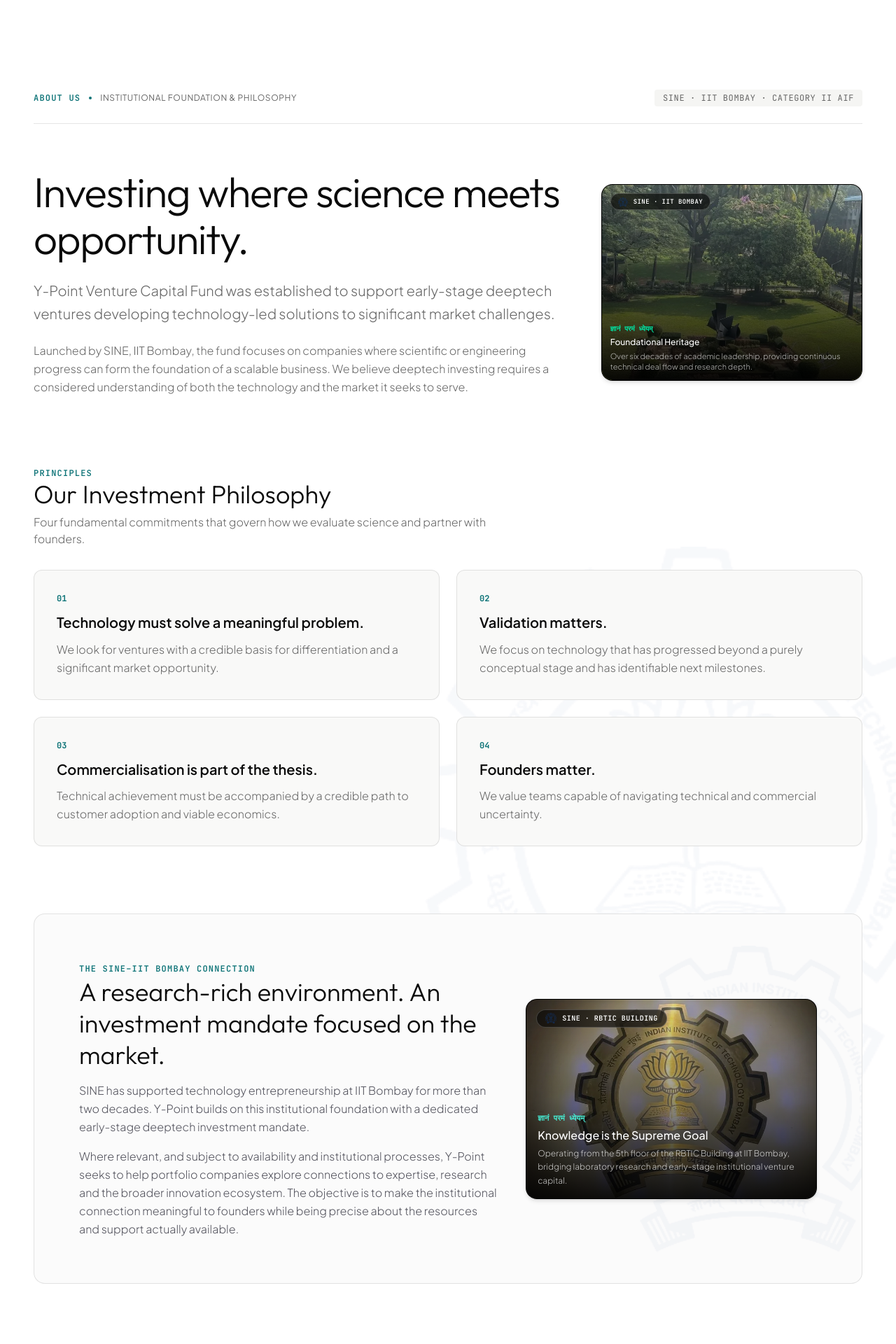
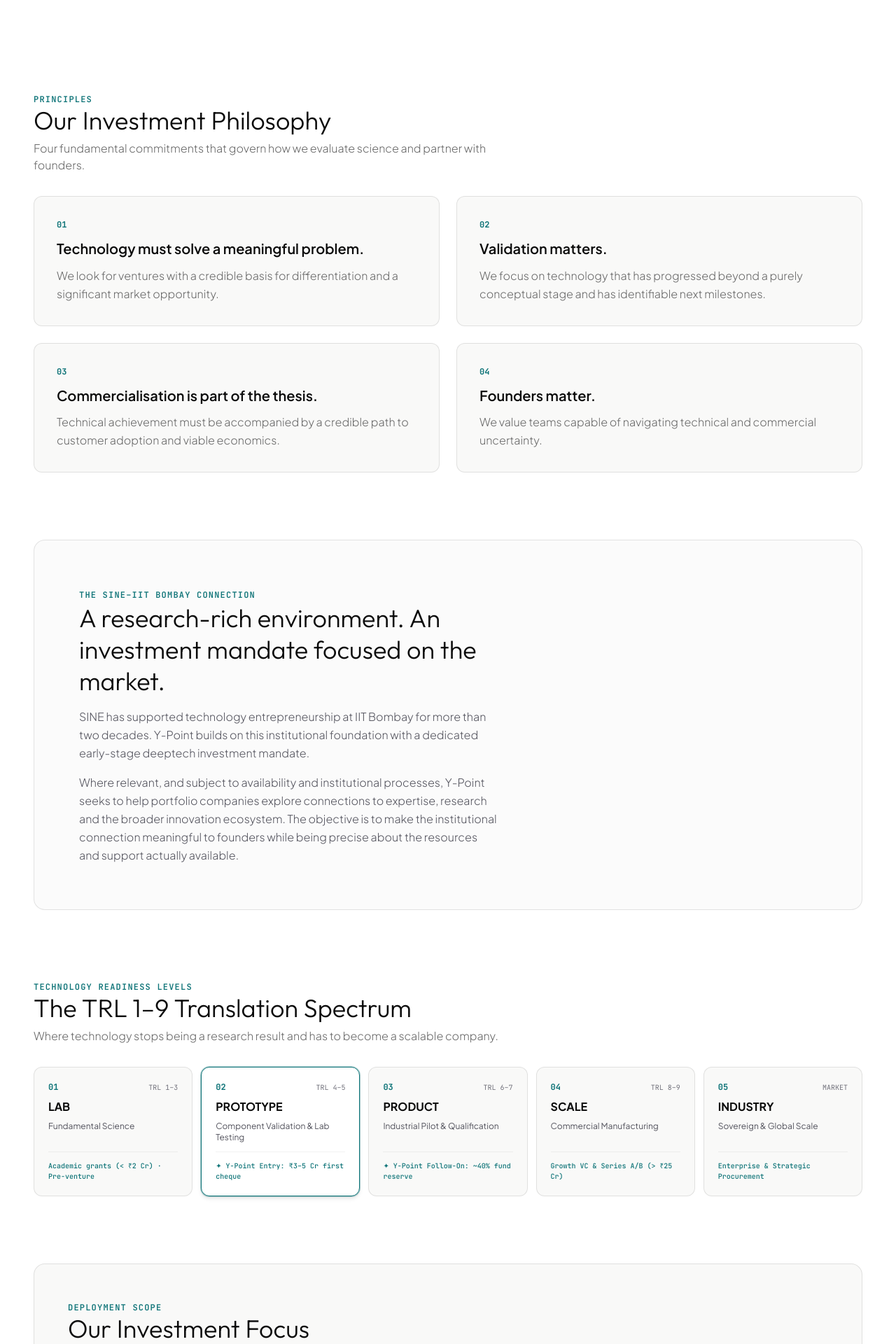
Before and after one commit to Ankit-singh-dot/y-point, a Next.js app in the folder my-app/: page /about in a window 1280 px wide. Shown: the part 800-2720 px from the top of the page at 70% size. Built offline with nearby package versions, Linux system fonts and the light colour scheme.

Commit message:
imcegh_impoveement app/components/AboutSection.tsx

```diff
--- a/my-app/app/components/AboutSection.tsx
+++ b/my-app/app/components/AboutSection.tsx
@@ -1,7 +1,6 @@
 "use client";
 
 import React, { useState } from "react";
-import Image from "next/image";
 import Link from "next/link";
 import { ArrowUpRight } from "lucide-react";
 
@@ -88,89 +87,10 @@ export default function AboutSection() {
 
   return (
     <section id="about" className="relative py-24 sm:py-32 bg-white dark:bg-[#0A0A0A] text-[#0A0A0A] dark:text-white overflow-hidden">
-      {/* Subtle IIT Bombay Crest Watermark in Background */}
-      <div
-        className="absolute -right-28 top-1/4 pointer-events-none select-none opacity-[0.03] dark:opacity-[0.04] w-[450px] h-[450px] sm:w-[650px] sm:h-[650px] lg:w-[800px] lg:h-[800px]"
-        aria-hidden="true"
-      >
-        <Image
-          src="/iitb/iitb-logo.webp"
-          alt=""
-          fill
-          className="object-contain"
-        />
-      </div>
 
       <div className="relative max-w-7xl mx-auto px-4 sm:px-8 lg:px-12">
 
-        {/* SUBTLE BREADCRUMB HEADER */}
-        <div className="flex flex-wrap items-center justify-between gap-4 border-b border-[#E5E5E5] dark:border-white/10 pb-6 mb-12 sm:mb-16">
-          <div className="flex items-center gap-3">
-            <span className="font-mono text-xs uppercase tracking-widest text-[#0D7377] font-semibold">
-              About Us
-            </span>
-            <span className="h-1 w-1 rounded-full bg-[#0D7377]" />
-            <span className="font-sans text-xs uppercase tracking-wider text-[#666666] dark:text-zinc-400">
-              Institutional Foundation &amp; Philosophy
-            </span>
-          </div>
 
-          <div className="font-mono text-[11px] sm:text-xs tracking-wider text-[#666666] dark:text-zinc-400 bg-[#F5F5F3] dark:bg-white/5 px-3 py-1 rounded">
-            SINE · IIT BOMBAY · CATEGORY II AIF
-          </div>
-        </div>
-
-        {/* HERO TITLE & INSTITUTIONAL HERITAGE ANCHOR */}
-        <div className="grid grid-cols-1 lg:grid-cols-12 gap-8 items-center mb-20 sm:mb-24">
-          <div className="lg:col-span-8 space-y-6">
-            <h1 className="font-display font-light text-3xl sm:text-5xl lg:text-6xl tracking-tight leading-[1.12]">
-              Investing where science meets opportunity.
-            </h1>
-            <p className="font-sans font-light text-lg sm:text-xl text-[#666666] dark:text-zinc-300 leading-relaxed max-w-3xl">
-              Y-Point Venture Capital Fund was established to support early-stage deeptech ventures developing technology-led solutions to significant market challenges.
-            </p>
-            <p className="font-sans font-light text-base text-[#666666] dark:text-zinc-400 leading-relaxed max-w-3xl">
-              Launched by SINE, IIT Bombay, the fund focuses on companies where scientific or engineering progress can form the foundation of a scalable business. We believe deeptech investing requires a considered understanding of both the technology and the market it seeks to serve.
-            </p>
-          </div>
-
-          {/* Institutional Anchor Card */}
-          <div className="lg:col-span-4">
-            <div className="group relative rounded-2xl overflow-hidden border border-black/10 dark:border-white/10 bg-black shadow-md">
-              <div className="relative aspect-[16/10] sm:aspect-[4/3] w-full overflow-hidden">
-                <Image
-                  src="/iitb/campus-lawn.webp"
-                  alt="IIT Bombay Academic & Incubation Heritage"
-                  fill
-                  className="object-cover group-hover:scale-105 transition-transform duration-700 ease-out opacity-85"
-                  sizes="(max-width: 1024px) 100vw, 30vw"
-                />
-                <div className="absolute inset-0 bg-gradient-to-t from-black/95 via-black/40 to-transparent" />
-
-                <div className="absolute top-3 left-3 flex items-center gap-2 bg-black/60 backdrop-blur-md px-2.5 py-1 rounded-full border border-white/20">
-                  <div className="relative h-3.5 w-3.5 shrink-0">
-                    <Image src="/iitb/iitb-logo.webp" alt="" fill className="object-contain" />
-                  </div>
-                  <span className="font-mono text-[9px] text-white tracking-wider font-semibold">
-                    SINE · IIT BOMBAY
-                  </span>
-                </div>
-
-                <div className="absolute bottom-3 left-3 right-3 text-white space-y-1">
-                  <div className="font-mono text-[10px] text-[#00E5A3] font-semibold">
-                    ज्ञानं परमं ध्येयम्
-                  </div>
-                  <div className="font-sans font-medium text-xs text-white">
-                    Foundational Heritage
-                  </div>
-                  <p className="hidden sm:block font-sans text-[11px] text-white/70 font-light leading-snug">
-                    Over six decades of academic leadership, providing continuous technical deal flow and research depth.
-                  </p>
-                </div>
-              </div>
-            </div>
-          </div>
-        </div>
 
         {/* 1. OUR INVESTMENT PHILOSOPHY */}
         <div className="mb-24 space-y-8">
@@ -209,18 +129,6 @@ export default function AboutSection() {
         {/* 2. THE SINE–IIT BOMBAY CONNECTION */}
         <div className="relative mb-24 p-8 sm:p-12 lg:p-16 rounded-2xl border border-black/10 dark:border-white/10 bg-[#FBFBFB] dark:bg-[#07090e] overflow-hidden">
 
-          {/* Subtle Logo Watermark in Background */}
-          <div
-            className="absolute -right-16 top-1/2 -translate-y-1/2 pointer-events-none select-none opacity-[0.03] dark:opacity-[0.04] w-[450px] h-[450px]"
-            aria-hidden="true"
-          >
-            <Image
-              src="/iitb/iitb-logo.webp"
-              alt=""
-              fill
-              className="object-contain"
-            />
-          </div>
 
           <div className="relative grid grid-cols-1 lg:grid-cols-12 gap-10 items-center">
             {/* Left Column: Text (7 cols) */}
@@ -241,42 +149,6 @@ export default function AboutSection() {
               </div>
             </div>
 
-            {/* Right Column: Purposeful Architectural Visual Anchor (5 cols) */}
-            <div className="lg:col-span-5">
-              <div className="group relative rounded-2xl overflow-hidden border border-black/10 dark:border-white/10 bg-black shadow-md">
-                <div className="relative aspect-[4/3] sm:aspect-[16/11] w-full overflow-hidden">
-                  <Image
-                    src="/iitb/crest-plaque.webp"
-                    alt="IIT Bombay Historic Bronze Crest Plaque"
-                    fill
-                    className="object-cover group-hover:scale-105 transition-transform duration-700 ease-out opacity-90"
-                    sizes="(max-width: 1024px) 100vw, 40vw"
-                  />
-                  <div className="absolute inset-0 bg-gradient-to-t from-black/90 via-black/35 to-transparent" />
-
-                  <div className="absolute top-3.5 left-3.5 flex items-center gap-2 bg-black/60 backdrop-blur-md px-3 py-1 rounded-full border border-white/20">
-                    <div className="relative h-4 w-4 shrink-0">
-                      <Image src="/iitb/iitb-logo.webp" alt="" fill className="object-contain" />
-                    </div>
-                    <span className="font-mono text-[10px] text-white tracking-wider font-semibold">
-                      SINE · RBTIC BUILDING
-                    </span>
-                  </div>
-
-                  <div className="absolute bottom-4 left-4 right-4 text-white space-y-1">
-                    <div className="font-mono text-[11px] text-teal-300 font-bold">
-                      ज्ञानं परमं ध्येयम्
-                    </div>
-                    <h3 className="font-sans font-medium text-base text-white">
-                      Knowledge is the Supreme Goal
-                    </h3>
-                    <p className="hidden sm:block font-sans text-xs text-white/75 leading-relaxed font-light">
-                      Operating from the 5th floor of the RBTIC Building at IIT Bombay, bridging laboratory research and early-stage institutional venture capital.
-                    </p>
-                  </div>
-                </div>
-              </div>
-            </div>
           </div>
         </div>
 
```
